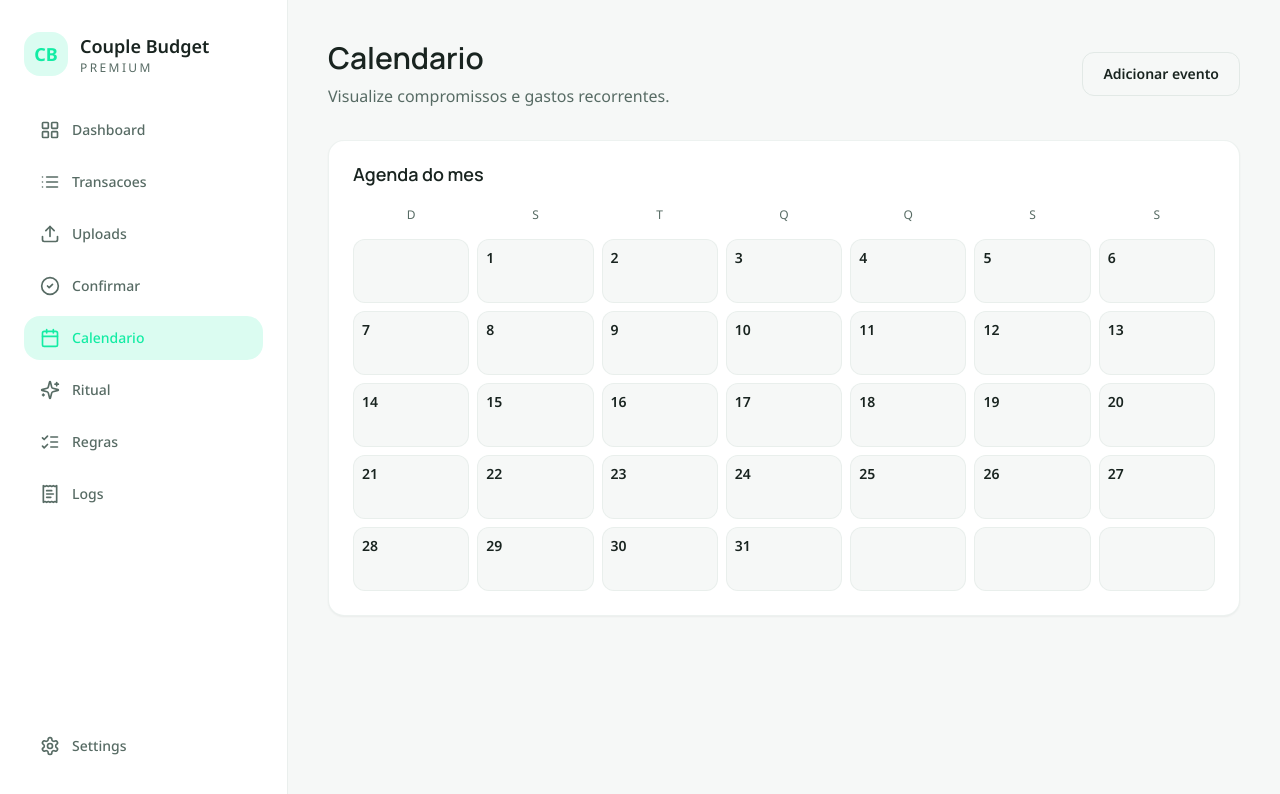
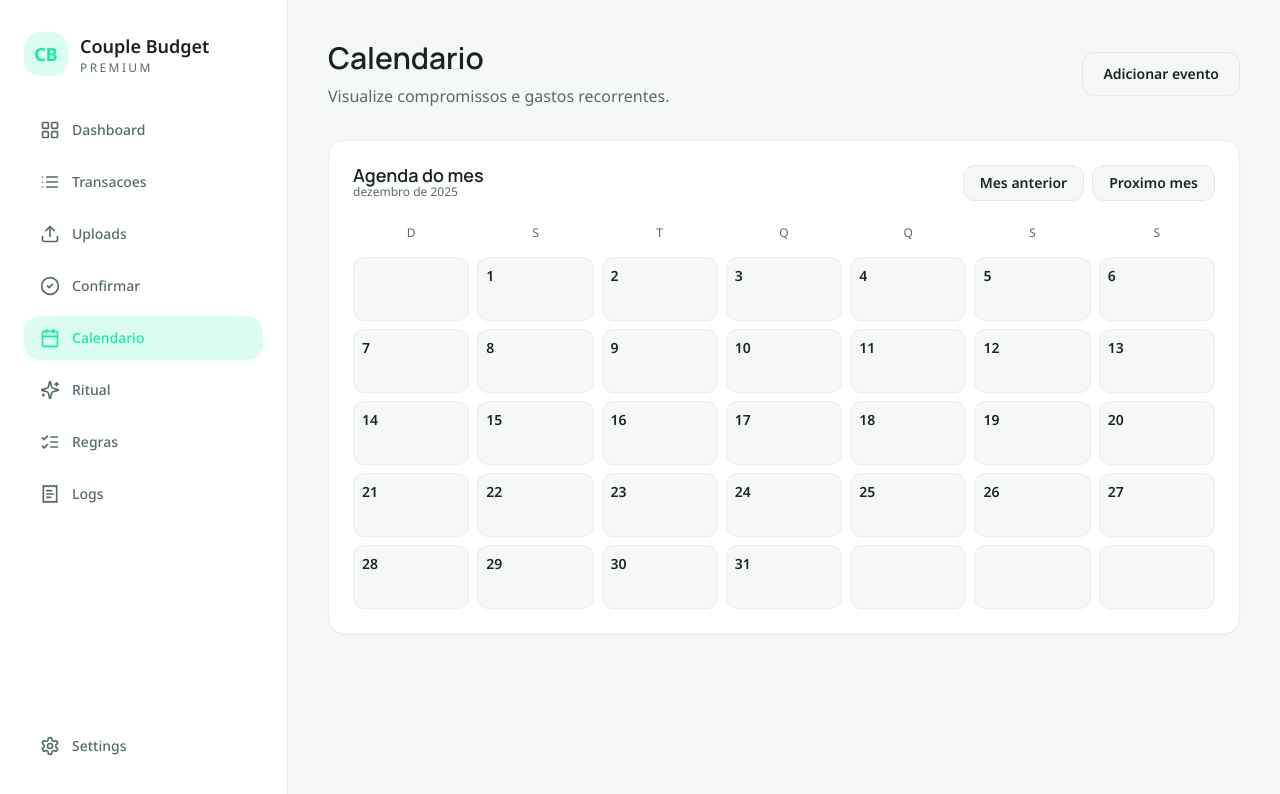
Before and after one commit to Viniciussteigleder/CoupleFin, a Next.js app: page /calendario in a window 1280 px wide. Shown: the top 794 px of the page. Built offline with nearby package versions, Linux system fonts and the light colour scheme; no server answers; the database is empty.

Commit message:
feat(calendar): add month navigation

```diff
--- a/src/components/calendar/CalendarView.tsx
+++ b/src/components/calendar/CalendarView.tsx
@@ -1,15 +1,22 @@
 "use client";
 
-import { useMemo } from "react";
+import { useMemo, useState } from "react";
 import { useQuery } from "@tanstack/react-query";
 
 import { Card, CardContent, CardHeader, CardTitle } from "@/components/ui/card";
+import { Button } from "@/components/ui/button";
 import { createClient } from "@/lib/supabase/client";
 
 export function CalendarView() {
-  const today = new Date();
-  const year = today.getFullYear();
-  const month = today.getMonth();
+  const [viewDate, setViewDate] = useState(() => new Date());
+  const year = viewDate.getFullYear();
+  const month = viewDate.getMonth();
+  const startDate = new Date(year, month, 1);
+  const endDate = new Date(year, month + 1, 0);
+  const label = viewDate.toLocaleDateString("pt-BR", {
+    month: "long",
+    year: "numeric",
+  });
 
   const { data } = useQuery({
     queryKey: ["calendar", year, month],
@@ -17,7 +24,9 @@ export function CalendarView() {
       const supabase = createClient();
       const { data, error } = await supabase
         .from("transactions")
-        .select("date, amount_cf");
+        .select("date, amount_cf")
+        .gte("date", startDate.toISOString().slice(0, 10))
+        .lte("date", endDate.toISOString().slice(0, 10));
       if (error) throw error;
       return data ?? [];
     },
@@ -50,7 +59,32 @@ export function CalendarView() {
   return (
     <Card>
       <CardHeader>
-        <CardTitle>Agenda do mes</CardTitle>
+        <div className="flex flex-col gap-3 md:flex-row md:items-center md:justify-between">
+          <div>
+            <CardTitle>Agenda do mes</CardTitle>
+            <p className="text-xs text-muted-foreground">{label}</p>
+          </div>
+          <div className="flex gap-2">
+            <Button
+              size="sm"
+              variant="outline"
+              onClick={() =>
+                setViewDate(new Date(year, month - 1, 1))
+              }
+            >
+              Mes anterior
+            </Button>
+            <Button
+              size="sm"
+              variant="outline"
+              onClick={() =>
+                setViewDate(new Date(year, month + 1, 1))
+              }
+            >
+              Proximo mes
+            </Button>
+          </div>
+        </div>
       </CardHeader>
       <CardContent>
         <div className="grid grid-cols-7 gap-2 text-center text-xs text-muted-foreground">
```
